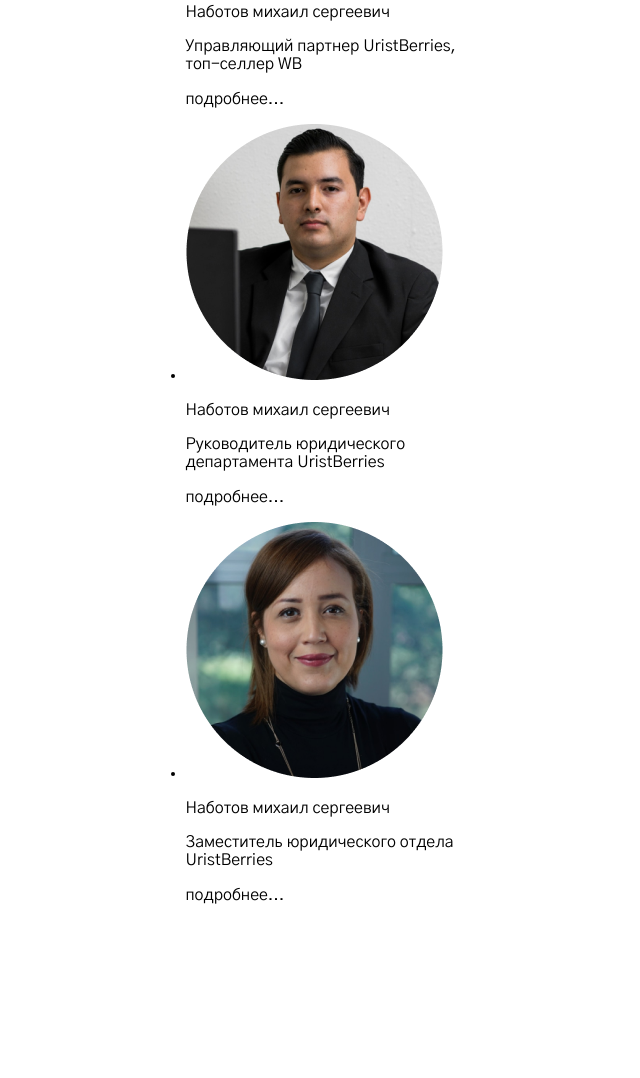
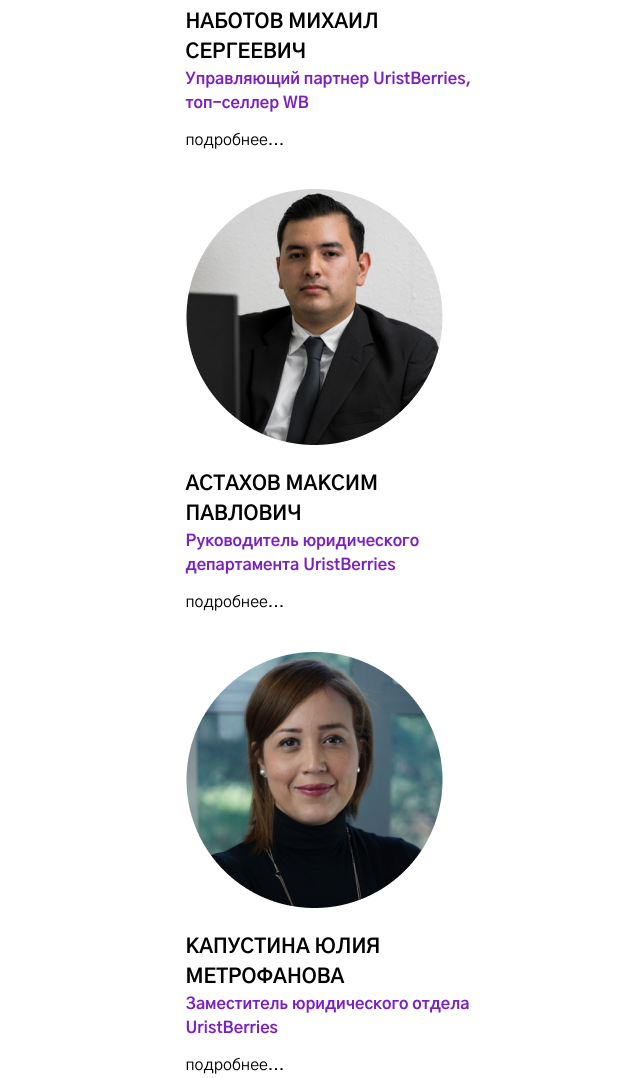
Before and after one commit to Kolpsi/uristberries, a website: page src/index.html in a window 1280 px wide. Shown: the part 3711-4789 px from the top of the page, without its empty margins (323-963 px from the left). Before the commit the page ends 4631 px from the top, so only its background shows below. Drawn offline with Linux system fonts and the light colour scheme; a web font is replaced by a local one.

Commit message:
Закончил верстку блока карточек

```diff
--- a/src/assets/less/blocks/cards.less
+++ b/src/assets/less/blocks/cards.less
@@ -23,4 +23,34 @@
         width: 343px;
         margin: 0 auto;
     }
+
+    &-cards-name {
+        font-size: 1.25rem;
+        font-weight: 700;
+        line-height: 30px;
+        text-align: left;
+        text-transform: uppercase;
+        margin: 0;
+    }
+
+    &-cards-item {
+        list-style: none;
+    }
+
+    &-cards-img {
+        margin-bottom: 1.25em;
+    }
+
+    &-cards-post {
+        font-weight: 600;
+        line-height: 24px;
+        text-align: left;
+        color: #7A1FC1;
+        margin: 0;
+        margin-bottom: 0.5em;
+    }
+
+    &-cards-hidden {
+        margin-bottom: 2.5em;
+    }
 }
--- a/src/index.html
+++ b/src/index.html
@@ -116,20 +116,20 @@
             </p>
             <ul class="team-cards">
                 <li class="team-cards-item">
-                    <img src="../assets/img/nabotov.png" alt="Наботов Михаил Сергеевич">
+                    <img class="team-cards-img" src="../assets/img/nabotov.png" alt="Наботов Михаил Сергеевич">
                     <p class="team-cards-name">Наботов михаил сергеевич</p>
                     <p class="team-cards-post">Управляющий партнер UristBerries, топ-селлер WB</p>
                     <p class="team-cards-hidden">подробнее...</p>
                 </li>
                 <li class="team-cards-item">
-                    <img src="../assets/img/astahov.png" alt="Наботов Михаил Сергеевич">
-                    <p class="team-cards-name">Наботов михаил сергеевич</p>
+                    <img class="team-cards-img" src="../assets/img/astahov.png" alt="Наботов Михаил Сергеевич">
+                    <p class="team-cards-name">Астахов Максим Павлович</p>
                     <p class="team-cards-post">Руководитель юридического департамента UristBerries</p>
                     <p class="team-cards-hidden">подробнее...</p>
                 </li>
                 <li class="team-cards-item">
-                    <img src="../assets/img/kapustova.png" alt="Наботов Михаил Сергеевич">
-                    <p class="team-cards-name">Наботов михаил сергеевич</p>
+                    <img class="team-cards-img" src="../assets/img/kapustova.png" alt="Наботов Михаил Сергеевич">
+                    <p class="team-cards-name">Капустина Юлия Метрофанова</p>
                     <p class="team-cards-post">Заместитель юридического отдела UristBerries</p>
                     <p class="team-cards-hidden">подробнее...</p>
                 </li>
```
Also changed, not shown: src/css/style-min.css, 1 other file.
